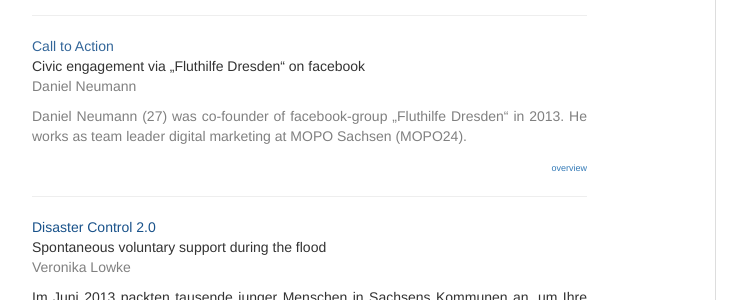
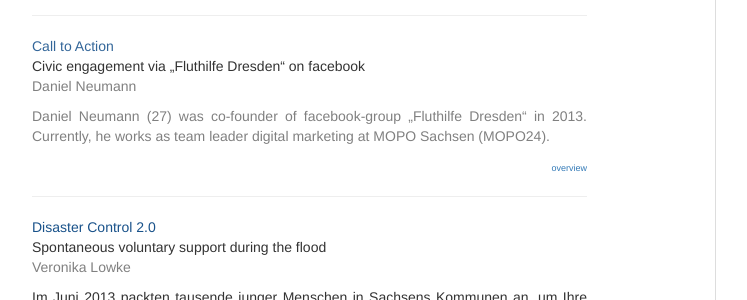
Before and after one commit to susedev/test, a Jekyll site: the page built from titles-and-speakers.html, in a window 1280 px wide and 900 px high, scrolled down 890 px. Shown: the part 152-452 px from the top of the window, without its empty margins (233-980 px from the left). Built offline with Jekyll 4.4.1, drawn with Linux system fonts in a browser that asks for light colours; nearby versions of some CDN libraries.

Commit message:
Edit from JekyllCMS

```diff
--- a/titles-and-speakers.html
+++ b/titles-and-speakers.html
@@ -40,7 +40,7 @@ Bundeswehr aid programmes<br />
 Civic engagement via &bdquo;Fluthilfe Dresden&ldquo; on facebook<br />
 <span style="color: #808080;">Daniel Neumann</span></p>
 
-<p style="text-align: justify;"><span style="color: #808080;">Daniel Neumann (27) was co-founder of facebook-group &bdquo;Fluthilfe Dresden&ldquo; in 2013. He works as team leader digital marketing at MOPO Sachsen (MOPO24).&nbsp; </span></p>
+<p style="text-align: justify;"><span style="color: #808080;">Daniel Neumann (27) was co-founder of facebook-group &bdquo;Fluthilfe Dresden&ldquo; in 2013. Currently, he works as team leader digital marketing at MOPO Sachsen (MOPO24).&nbsp; </span></p>
 
 <p style="text-align: right;"><span style="color: #808080;"><span style="font-size: xx-small;"><a href="http://eijc.github.io/data/programme.html">overview</a></span> </span></p>
 
```
